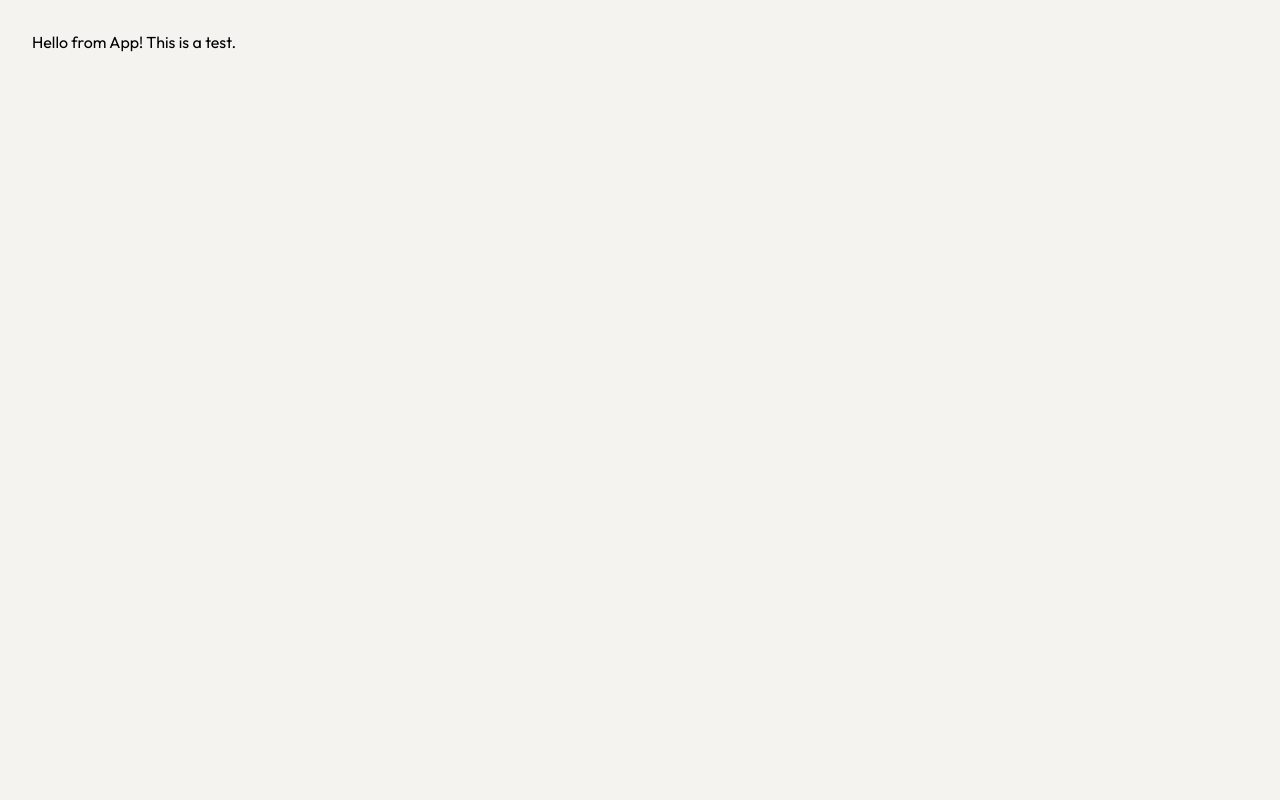
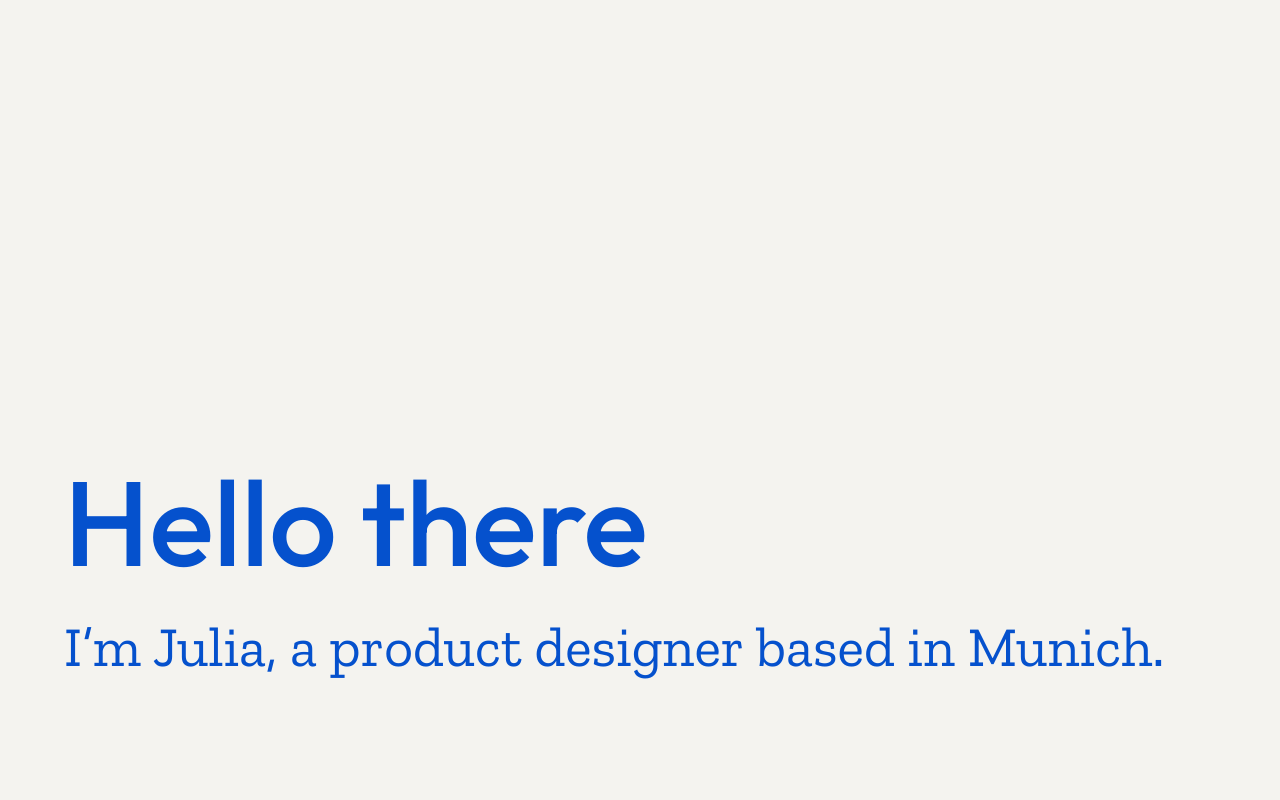
Before and after one commit to usersadvocate/design-portfolio, a React app: page / in a window 1280 px wide. Shown: the top 800 px of the page. Built offline with nearby package versions, Linux system fonts and the light colour scheme.

Commit message:
fix: mount root element and adjust publicPath

```diff
--- a/src/App.tsx
+++ b/src/App.tsx
@@ -1,13 +1,6 @@
 import "./styles/global.scss";
 import AppRoutes from "./routes/AppRoutes";
 
-// export default function App() {
-//   return <AppRoutes />;
-// }
 export default function App() {
-  return (
-    <div style={{ padding: "2rem", color: "black" }}>
-      Hello from App! This is a test.
-    </div>
-  );
+  return <AppRoutes />;
 }
--- a/src/index.tsx
+++ b/src/index.tsx
@@ -2,8 +2,13 @@ import React from "react";
 import { createRoot } from "react-dom/client";
 import App from "./App";
 
-createRoot(document.getElementById("root")!).render(
-  <React.StrictMode>
-    <App />
-  </React.StrictMode>,
-);
+const rootElement = document.getElementById("root");
+if (rootElement) {
+  createRoot(rootElement).render(
+    <React.StrictMode>
+      <App />
+    </React.StrictMode>,
+  );
+} else {
+  console.error("Root element not found");
+}
--- a/webpack.config.js
+++ b/webpack.config.js
@@ -6,7 +6,7 @@ module.exports = {
   output: {
     path: path.resolve(__dirname, "dist"),
     filename: "bundle.js",
-    publicPath: "/",
+    publicPath: "./",
     clean: true,
   },
   resolve: {
```
